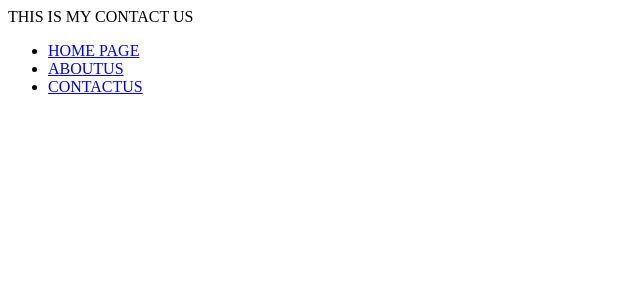
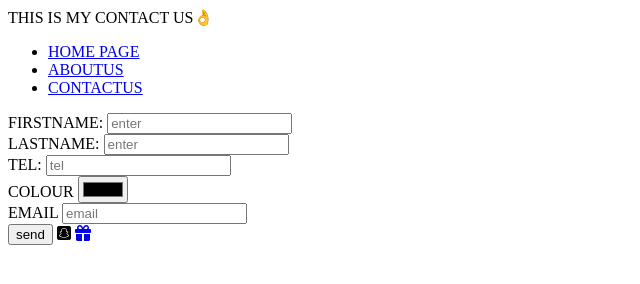
Before and after one commit to Ivy2904/T4G_lesson3, a plain HTML site: page pages/contactus.html in a window 1280 px wide. Shown: the whole page, without its empty margins (0-640 px from the left). Drawn offline with Linux system fonts and the light colour scheme.

Commit message:
added all files

```diff
--- a/pages/contactus.html
+++ b/pages/contactus.html
@@ -4,9 +4,10 @@
     <meta charset="UTF-8">
     <meta name="viewport" content="width=device-width, initial-scale=1.0">
     <title> CONTACT US</title>
+    <script src="https://kit.fontawesome.com/51cf9aa9d4.js" crossorigin="anonymous"></script>
 </head>
 <body>
-  THIS IS MY CONTACT US
+  THIS IS MY CONTACT US👌
   <nav>
     <ul>
          <li><a href="../index.html">HOME PAGE</a></li>
@@ -15,6 +16,32 @@
     </ul>
     </nav>
 
+<form action="">
+  <div>
+      <label for="FIRSTNAME">FIRSTNAME:</label>
+     <input type="text" name="" id="" placeholder="enter" required>
+  </div>
+ <div>
+   <label for="LASTNAME">LASTNAME:</label>
+   <input type="text" name="" id="" placeholder="enter"   required>
+</div>
+<div>
+  <label for="TEL">TEL:</label>
+  <input type="tel" name="TEL" id="" placeholder="tel" required>
+</div>
+ <div>
+   <label for="COLOUR">COLOUR</label>
+  <input type="color" name="" id="" placeholder="choose" required>
+</div>
+ <div>
+   <label for="EMAIL">EMAIL</label>
+  <input type="email" name="" id="" placeholder="email" required>
+</div>
+<form action=""></form>
+<input type="submit" value="send">
+<fo<i class="fa-brands fa-square-snapchat fa-beat"></i>
+<a href="https://www.bing.com/ck/a?!&&p=0a035b90e2fc0c7e5ca40b14a784c977b6f185f50b3f304c2d8f138590cf0f0aJmltdHM9MTczMDY3ODQwMA&ptn=3&ver=2&hsh=4&fclid=1a4cdc1c-6959-6a3d-0429-c88c68926b86&psq=wikipedia&u=a1aHR0cHM6Ly93d3cud2lraXBlZGlhLm9yZy8&ntb=1"><i class="fa-solid fa-gift"></i></a>
 
+</footer>
 </body>
 </html>
```
